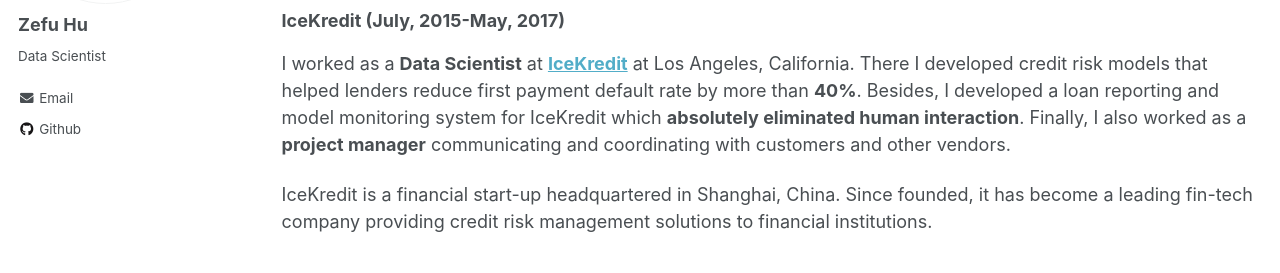
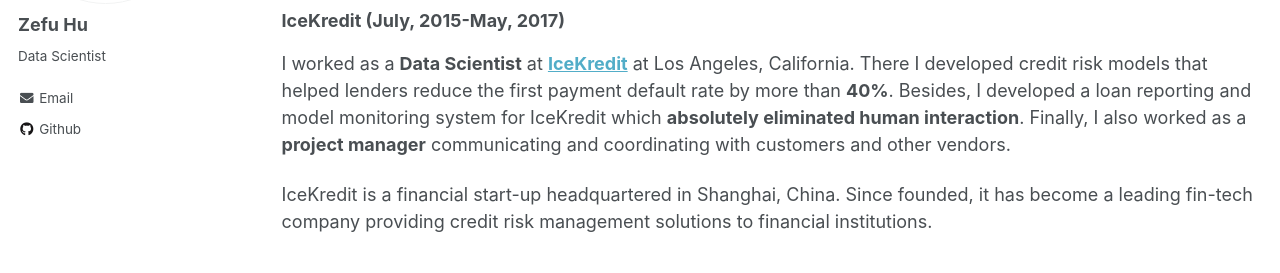
Before and after one commit to Superhzf/Superhzf.github.io, a Jekyll site: the page built from _pages/cv.md, in a window 1280 px wide and 900 px high, scrolled down 325 px. Shown: the part 207-480 px from the top of the window. Built offline with Jekyll 4.4.1, drawn with Linux system fonts in a browser that asks for light colours.

```diff
--- a/_pages/cv.md
+++ b/_pages/cv.md
@@ -26,7 +26,7 @@ have **the lowest default rate** among all the affiliates of Navient.
 ### IceKredit (July, 2015-May, 2017)
 I worked as a **Data Scientist** at **[IceKredit](http://www.icekredit.com/)**
 at Los Angeles, California. There I developed credit risk models that helped lenders
-reduce first payment default rate by more than **40%**. Besides, I developed a
+reduce the first payment default rate by more than **40%**. Besides, I developed a
 loan reporting and model monitoring system for IceKredit which **absolutely
 eliminated human interaction**. Finally, I also worked as a **project manager**
 communicating and coordinating with customers and other vendors.
```
Also changed, not shown: images/favicon.ico.
